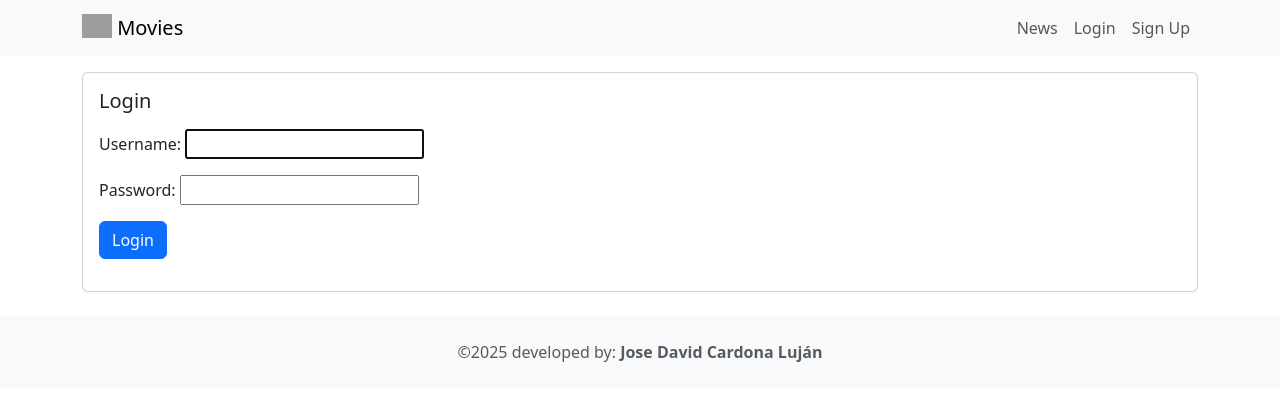
After one commit to Lujan2408/movie_reviews_app, a Django app: page /accounts/login/ in a window 1280 px wide. The commit adds this page. Shown: the top 401 px of the page. Run offline with Django 5.2, Linux system fonts and the light colour scheme; grey boxes are pictures that could not be loaded.

Commit message:
Implemented full login functionality. Validating if user doesn't exists. Creating the view for login section

```diff
--- /dev/null
+++ b/accounts/templates/loginaccount.html
@@ -0,0 +1,27 @@
+ {% extends 'base.html' %}
+ {% block content %}
+ <div class="card mb-3">
+  <div class="row g-0">
+    <div>
+      <div class="card-body">
+        <h5 class="card-title">Login</h5>
+        {% if error %}
+        <div class="alert alert-danger mt-3" role="alert">
+          {{ error }}
+        </div>
+        {% endif %}
+        <p class="card-text">
+          <form method="POST">
+            {% csrf_token %}
+            {{ form.as_p }}
+            <button type="submit"
+              class="btn btn-primary">
+              Login
+            </button>
+          </form>
+        </p>
+      </div>
+    </div>
+  </div>
+ </div>
+ {% endblock content %}
--- a/accounts/urls.py
+++ b/accounts/urls.py
@@ -3,5 +3,6 @@ from . import views
 
 urlpatterns = [
   path('signupaccount/', views.signupaccount, name='signupaccount'),
-  path('logout/', views.logoutaccount, name='logout')
+  path('logout/', views.logoutaccount, name='logout'),
+  path('login/', views.loginaccount, name='loginaccount')
 ]
--- a/accounts/views.py
+++ b/accounts/views.py
@@ -1,8 +1,8 @@
 from django.shortcuts import render, redirect
-from django.contrib.auth.forms import UserCreationForm
+from django.contrib.auth.forms import AuthenticationForm
 from .forms import UserCreateForm
 from django.contrib.auth.models import User
-from django.contrib.auth import login, logout # type: ignore
+from django.contrib.auth import login, logout, authenticate # type: ignore
 from django.db import IntegrityError
 
 def signupaccount(request):
@@ -34,6 +34,24 @@ def signupaccount(request):
         'error': 'Passwords do not match'
         })
 
+def loginaccount(request):
+  if request.method == 'GET':
+    return render(request, 'loginaccount.html', {
+      'form': AuthenticationForm
+    })
+  else:
+    user = authenticate(request,
+      username = request.POST['username'],
+      password = request.POST['password'])
+    if user is None:
+      return render(request, 'loginaccount.html', {
+        'form': AuthenticationForm(),
+        'error': "Username and password don't match"
+      })
+    else:
+      login(request, user)
+      return redirect('home')
+
 def logoutaccount(request):
   logout(request)
   return redirect('home')
--- a/movie_reviews/templates/base.html
+++ b/movie_reviews/templates/base.html
@@ -24,11 +24,11 @@
         <div class="navbar-nav ms-auto">
           <a class="nav-link" href="{% url 'news' %}">News</a>
           {% if user.is_authenticated %}
-          <a class="nav-link" href="{% url 'logoutaccount' %}">
+          <a class="nav-link" href="{% url 'logout' %}">
             Logout ({{ user.username }})
           </a>
           {% else %}
-            <a class="nav-link" href="#">Login</a>
+            <a class="nav-link" href="{% url 'loginaccount' %}">Login</a>
             <a class="nav-link" href="{% url 'signupaccount' %}">Sign Up</a>
           {% endif %}
         </div>
```
